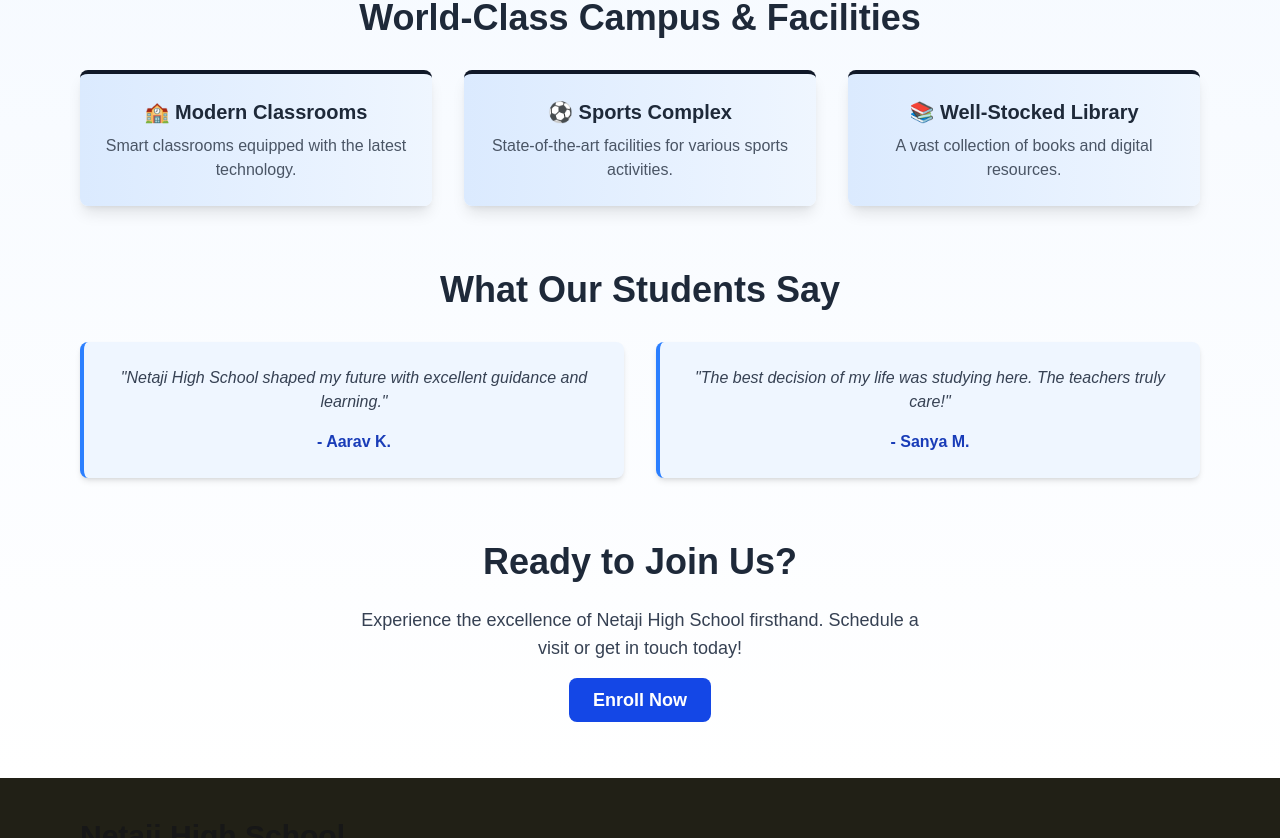
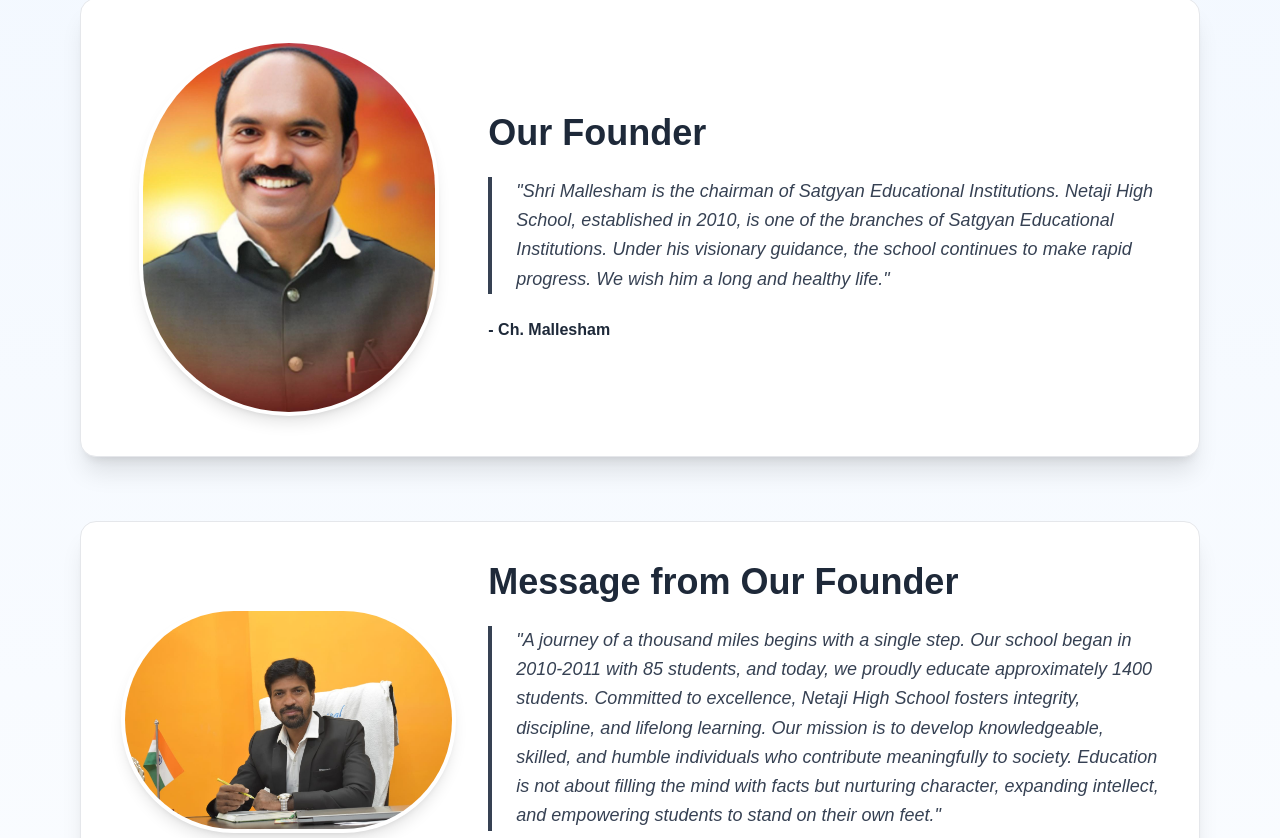
Before and after one commit to coding-yoddha/netaji-school-qutbullapur, a Next.js app: page /about in a window 1280 px wide. Shown: the part 822-1660 px from the top of the page. Built offline with nearby package versions, Linux system fonts and the light colour scheme.

Commit message:
Added few features

```diff
--- /dev/null
+++ b/src/app/utils/jsxUtils.jsx
@@ -0,0 +1,13 @@
+import { FaFacebook, FaInstagram, FaTwitter, FaYoutube } from "react-icons/fa";
+
+const iconMap = {
+  Facebook: <FaFacebook />,
+  Twitter: <FaTwitter />,
+  YouTube: <FaYoutube />,
+  Instagram: <FaInstagram />,
+};
+
+export const getSocialIcon = (name, socialLinks) => {
+  const social = socialLinks.find((item) => item.name === name);
+  return social ? iconMap[name] || "🔗" : null;
+};
--- a/src/components/ui/loader.tsx
+++ b/src/components/ui/loader.tsx
@@ -1,20 +1,9 @@
 "use client";
 
-import { useEffect, useState } from "react";
 import { Spinner, Typography } from "@material-tailwind/react";
 import { motion } from "framer-motion";
 
 export default function LoadingScreen() {
-  const [loading, setLoading] = useState(true);
-
-  useEffect(() => {
-    // Simulate loading delay
-    const timer = setTimeout(() => setLoading(false), 2000);
-    return () => clearTimeout(timer);
-  }, []);
-
-  if (!loading) return null; // Hide once loading is done
-
   return (
     <motion.div
       className="fixed inset-0 flex flex-col items-center justify-center bg-gradient-to-b from-blue-50 to-white z-50"
--- a/src/containers/About.tsx
+++ b/src/containers/About.tsx
@@ -3,6 +3,8 @@
 import { motion } from "framer-motion";
 import Image from "next/image";
 import schoolBuilding from "../../public/schoolBuilding.jpg";
+import founderImage from "../../public/founderOne.jpeg";
+import founderImage1 from "../../public/founderTwo.jpeg";
 
 export default function AboutUs() {
   return (
@@ -43,11 +45,14 @@ export default function AboutUs() {
           </div>
         </div>
         <div className="md:w-1/2 text-center md:text-left">
-          <h2 className="text-4xl font-bold text-gray-800 mb-4">
-            OUR VISION
-          </h2>
+          <h2 className="text-4xl font-bold text-gray-800 mb-4">OUR VISION</h2>
           <p className="text-lg text-gray-700 leading-relaxed mb-4">
-            We, the educators of Netaji High School, Subhash Nagar, envision a future where our students become compassionate, thoughtful, and engaged global citizens, equipped with the knowledge, skills, and moral values necessary to make a positive impact in the world. We strive to create a nurturing and inclusive environment that fosters academic excellence, creativity, and critical thinking.
+            We, the educators of Netaji High School, Subhash Nagar, envision a
+            future where our students become compassionate, thoughtful, and
+            engaged global citizens, equipped with the knowledge, skills, and
+            moral values necessary to make a positive impact in the world. We
+            strive to create a nurturing and inclusive environment that fosters
+            academic excellence, creativity, and critical thinking.
           </p>
           <blockquote className="italic text-lg text-gray-600 border-l-4 border-gold-500 pl-4">
             "Education is not the filling of a pail, but the lighting of a
@@ -56,6 +61,66 @@ export default function AboutUs() {
         </div>
       </motion.div>
 
+      <motion.div
+        className="mt-16 flex flex-col md:flex-row items-center gap-8 bg-white p-10 rounded-2xl shadow-xl border border-gray-200"
+        initial={{ opacity: 0, scale: 0.9 }}
+        whileInView={{ opacity: 1, scale: 1 }}
+        transition={{ duration: 0.8 }}
+      >
+        <div className="md:w-1/3 flex justify-center">
+          <Image
+            src={founderImage1}
+            alt="Founder"
+            className="rounded-full shadow-lg border-4 border-gold-500"
+            width={300}
+            height={200}
+          />
+        </div>
+        <div className="md:w-2/3 text-center md:text-left">
+          <h2 className="text-4xl font-bold text-gray-800 mb-6">Our Founder</h2>
+          <blockquote className="italic text-lg text-gray-700 border-l-4 border-gold-500 pl-6 leading-relaxed max-w-3xl mx-auto md:mx-0">
+            "Shri Mallesham is the chairman of Satgyan Educational Institutions.
+            Netaji High School, established in 2010, is one of the branches of
+            Satgyan Educational Institutions. Under his visionary guidance, the
+            school continues to make rapid progress. We wish him a long and
+            healthy life."
+          </blockquote>
+          <p className="text-gray-800 font-bold mt-6">- Ch. Mallesham</p>
+        </div>
+      </motion.div>
+
+      <motion.div
+        className="mt-16 flex flex-col md:flex-row items-center gap-8 bg-white p-10 rounded-2xl shadow-xl border border-gray-200"
+        initial={{ opacity: 0, scale: 0.9 }}
+        whileInView={{ opacity: 1, scale: 1 }}
+        transition={{ duration: 0.8 }}
+      >
+        <div className="md:w-1/3 flex justify-center">
+          <Image
+            src={founderImage}
+            alt="Founder"
+            className="rounded-full shadow-lg border-4 border-gold-500"
+            width={350}
+            height={220}
+          />
+        </div>
+        <div className="md:w-2/3 text-center md:text-left">
+          <h2 className="text-4xl font-bold text-gray-800 mb-6">
+            Message from Our Founder
+          </h2>
+          <blockquote className="italic text-lg text-gray-700 border-l-4 border-gold-500 pl-6 leading-relaxed max-w-3xl mx-auto md:mx-0">
+            "A journey of a thousand miles begins with a single step. Our school
+            began in 2010-2011 with 85 students, and today, we proudly educate
+            approximately 1400 students. Committed to excellence, Netaji High
+            School fosters integrity, discipline, and lifelong learning. Our
+            mission is to develop knowledgeable, skilled, and humble individuals
+            who contribute meaningfully to society. Education is not about
+            filling the mind with facts but nurturing character, expanding
+            intellect, and empowering students to stand on their own feet."
+          </blockquote>
+          <p className="text-gray-800 font-bold mt-6">- Ch. Mallesham</p>
+        </div>
+      </motion.div>
       {/* Campus & Facilities */}
       <motion.div
         className="mt-16 text-center"
--- a/src/containers/ContactUs.tsx
+++ b/src/containers/ContactUs.tsx
@@ -13,18 +13,18 @@ import {
 import schoolChildren from "../../public/schoolChildren.svg";
 import { useEffect, useState } from "react";
 import { fetchContactPageData } from "@/app/utils/apiHelpers";
+import { getSocialIcon } from "../app/utils/jsxUtils";
 
 export default function ContactUs() {
   const [data, setData] = useState();
+  console.log("data", data?.contact?.socialMedia);
   useEffect(() => {
     fetchContactPageData().then((res) => {
       const data = res?.response;
       setData(data);
-      //console.log("data", data);
     });
   }, []);
 
-  console.log("data", data);
   return (
     <section className="relative bg-gradient-to-b from-blue-50 to-white py-16 px-6 sm:px-12 lg:px-20">
       {/* Animated Heading */}
@@ -47,42 +47,61 @@ export default function ContactUs() {
           whileInView={{ opacity: 1, y: 0 }}
           transition={{ duration: 0.8 }}
         >
+          {/* Address Section */}
           <div>
             <h3 className="text-2xl font-bold text-gray-800 flex items-center gap-2">
               <FaMapMarkerAlt className="text-blue-600" /> Visit Our Campus
             </h3>
             <p className="text-gray-700 mt-2">
-              {`${data?.contact?.address?.street} ${data?.contact?.address?.city} ${data?.contact?.address?.state} ${data?.contact?.address?.zipCode}`}
+              {`${data?.contact?.address?.street}, ${data?.contact?.address?.city}, ${data?.contact?.address?.state} - ${data?.contact?.address?.zipCode}`}
             </p>
           </div>
+
+          {/* Phone Section */}
           <div>
             <h3 className="text-2xl font-bold text-gray-800 flex items-center gap-2">
               <FaPhoneAlt className="text-blue-600" /> Call Our Office
             </h3>
-            <p className="text-gray-700 mt-2">
+            <div className="mt-2 space-y-2">
               {data?.contact?.phoneNumbers?.map((obj, index) => (
-                <li key={index}>{obj?.number}</li>
+                <a
+                  key={index}
+                  href={`tel:${obj?.number}`}
+                  className="block text-lg text-blue-600 font-semibold hover:underline"
+                >
+                  {obj?.number}
+                </a>
               ))}
-            </p>
+            </div>
           </div>
+
+          {/* School Timings Section */}
           <div>
             <h3 className="text-2xl font-bold text-gray-800 flex items-center gap-2">
               <FaClock className="text-blue-600" /> School Timings
             </h3>
             <p className="text-gray-700 mt-2">
-              Monday - Saturday: 8:30 am to 5:00 pm
+              Monday - Saturday: 8:30 AM to 5:00 PM
             </p>
             <p className="text-gray-700">Sunday: Closed</p>
           </div>
+
+          {/* Email Section */}
           <div>
             <h3 className="text-2xl font-bold text-gray-800 flex items-center gap-2">
               <FaEnvelope className="text-blue-600" /> Drop Us an Email
             </h3>
-            <p className="text-gray-700 mt-2">
+            <div className="mt-2 space-y-2">
               {data?.contact?.emails?.map((obj, index) => (
-                <li key={index}>{obj?.email}</li>
+                <a
+                  key={index}
+                  href={`mailto:${obj?.email}`}
+                  className="block text-lg text-blue-600 font-semibold hover:underline"
+                >
+                  {obj?.email}
+                </a>
               ))}
-            </p>
+            </div>
           </div>
         </motion.div>
       </div>
@@ -124,27 +143,17 @@ export default function ContactUs() {
           Connect with Us
         </h3>
         <div className="flex justify-center gap-8 text-5xl">
-          <motion.a
-            href="#"
-            className="text-blue-600 hover:text-blue-800"
-            whileHover={{ scale: 1.2, rotate: 5 }}
-          >
-            <FaFacebook />
-          </motion.a>
-          <motion.a
-            href="#"
-            className="text-blue-600 hover:text-blue-800"
-            whileHover={{ scale: 1.2, rotate: -5 }}
-          >
-            <FaTwitter />
-          </motion.a>
-          <motion.a
-            href="#"
-            className="text-blue-600 hover:text-blue-800"
-            whileHover={{ scale: 1.2, rotate: 5 }}
-          >
-            <FaInstagram />
-          </motion.a>
+          {data?.contact?.socialMedia?.map((media) => (
+            <motion.a
+              key={media.name}
+              href={media.link}
+              className="text-blue-600 hover:text-blue-800"
+              whileHover={{ scale: 1.2, rotate: 5 }}
+              target="_blank"
+            >
+              {getSocialIcon(media.name, data?.contact?.socialMedia)}
+            </motion.a>
+          ))}
         </div>
       </motion.div>
     </section>
```
Also changed, not shown: public/founderOne.jpeg (added), public/founderTwo.jpeg (added).
